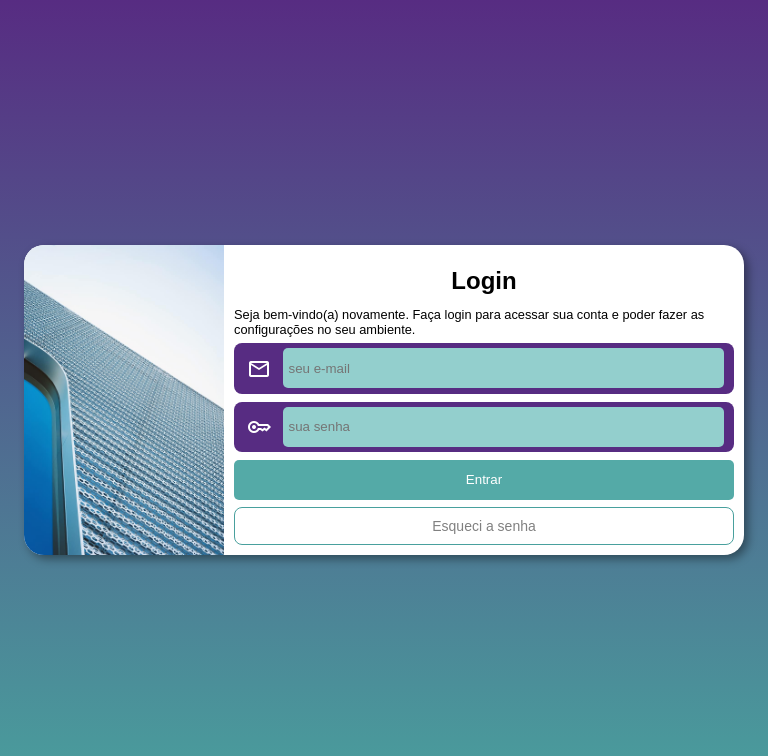
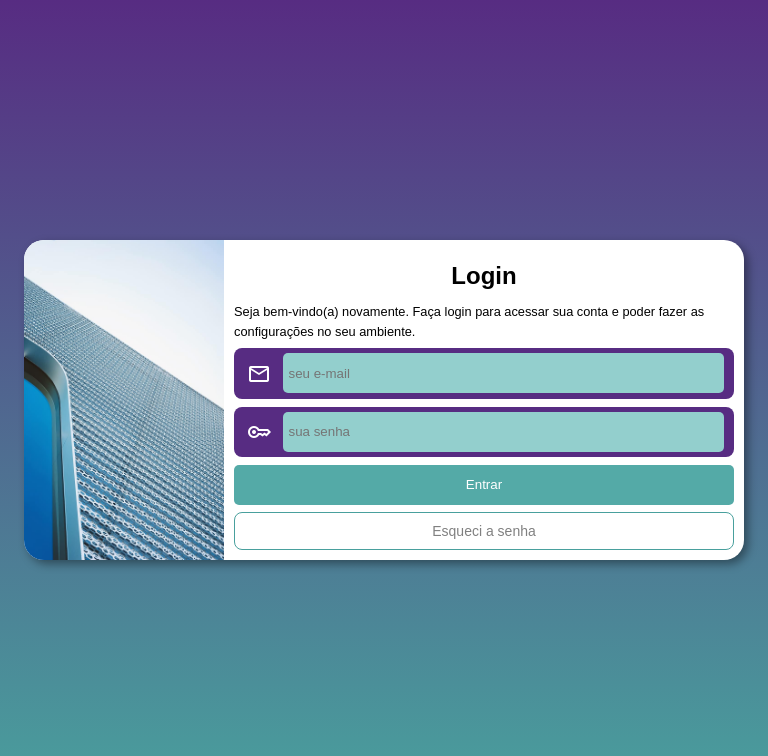
Before and after one commit to RhuanSousa/projeto-login, a plain HTML site: page index.html in a window 768 px wide. Drawn offline with nearby package versions, Linux system fonts and the light colour scheme.

Commit message:
Heights corrigida

```diff
--- a/estilos/mediaqueries.css
+++ b/estilos/mediaqueries.css
@@ -8,7 +8,7 @@
 
     main {
         max-width: 900px;
-        height: 310px;
+        height: 320px;
     }
 
     .form p {
@@ -22,7 +22,7 @@
     #login img {
         border-radius: 20px 0 0 20px;
         width: 200px;
-        height: 310px;
+        height: 320px;
     }
 
     input {
--- a/estilos/style.css
+++ b/estilos/style.css
@@ -46,6 +46,7 @@ main {
 }
 
 .form p {
+    line-height: 20px;
     max-width: 255px;
     font-size: 0.8em;
     margin-bottom: 0.5em;
```
